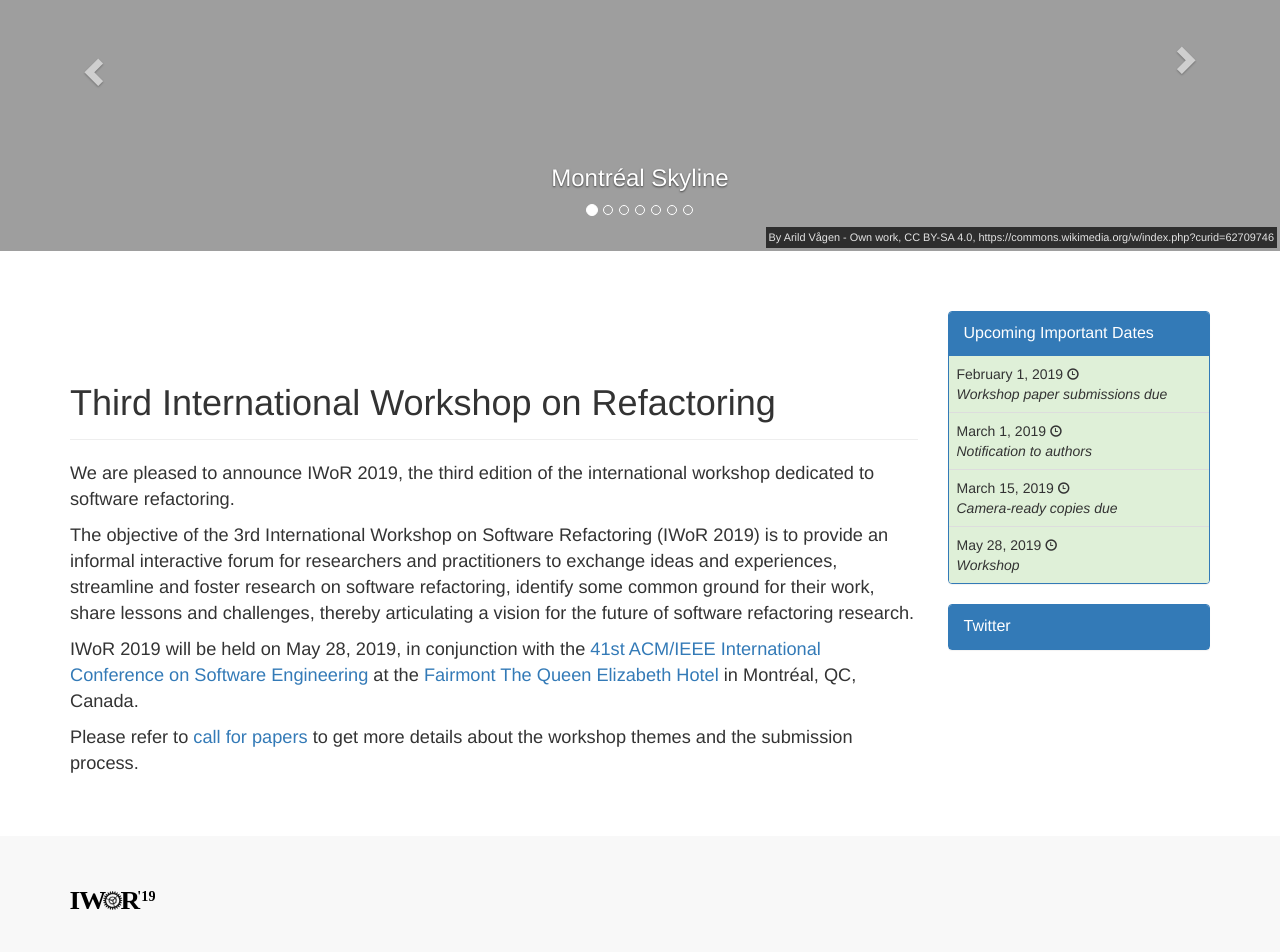
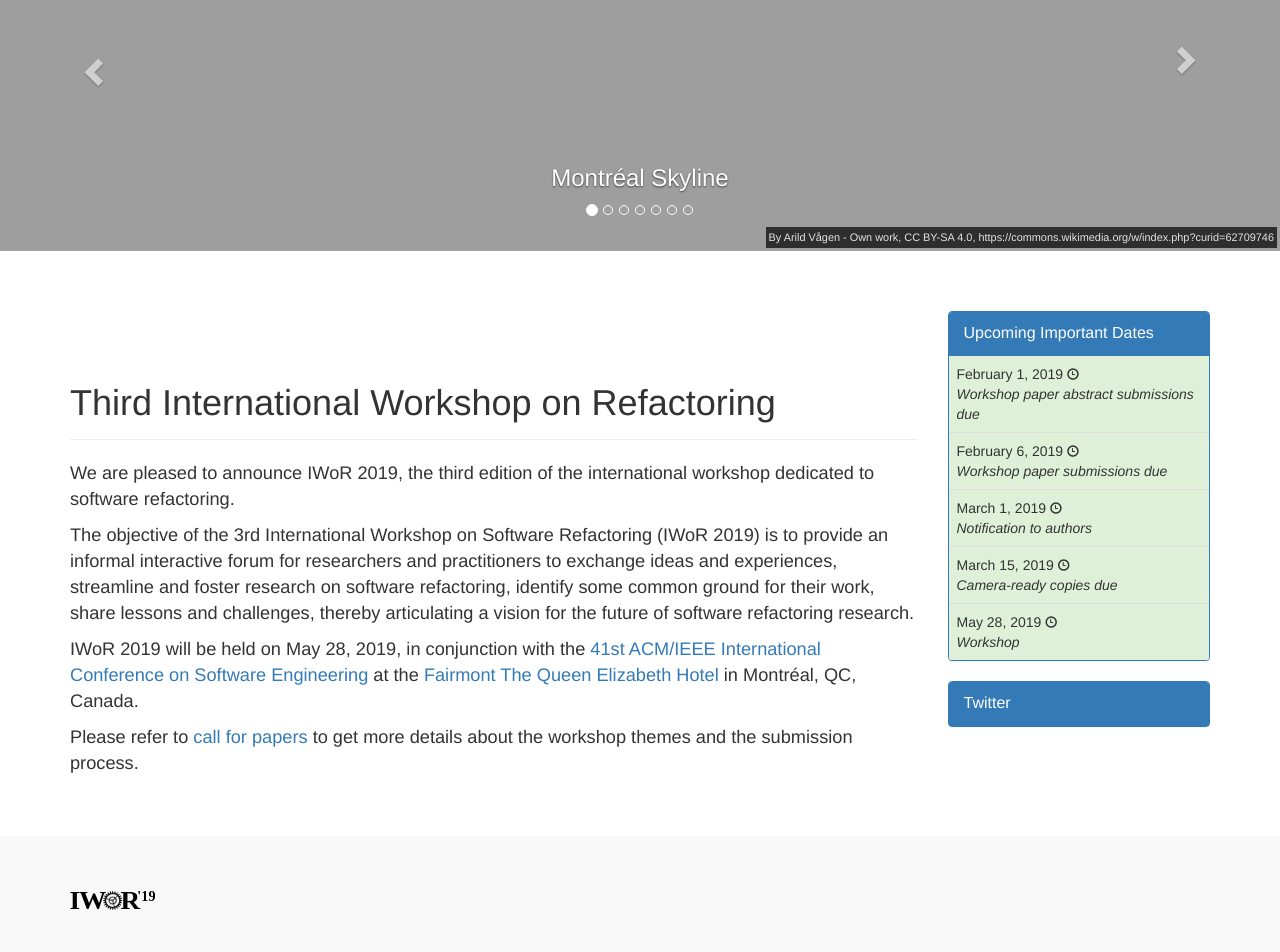
Before and after one commit to iwor/iwor2019, a Jekyll site: the page built from index.html, in a window 1280 px wide. Shown: the part 440-1392 px from the top of the page. Built offline with Jekyll 4.4.1, drawn with Linux system fonts in a browser that asks for light colours; comment, search, counter and statistics services are not loaded.

Commit message:
Updated important dates

```diff
--- a/_includes/sidebar.html
+++ b/_includes/sidebar.html
@@ -1,12 +1,16 @@
 <div class="panel panel-primary">
     <div class="panel-heading clearfix">
-        <div class="panel-title"><a href="https://2019.icse-conferences.org/dates" class="navigate">Upcoming
-                Important Dates</a></div>
+        <div class="panel-title">Upcoming Important Dates</div>
     </div>
     <table class="table table-hover important-dates-in-sidebar">
         <tbody>
             <tr class="clickable-row text-success">
                 <td>February 1, 2019 <span title="" data-original-title="Timezone: AoE (UTC-12h)"><small><span
+                                class="glyphicon glyphicon-time"></span></small></span><br />
+                                <em>Workshop paper abstract submissions due</em> </td>
+            </tr>
+            <tr class="clickable-row text-success">
+                <td>February 6, 2019 <span title="" data-original-title="Timezone: AoE (UTC-12h)"><small><span
                                 class="glyphicon glyphicon-time"></span></small></span><br />
                                 <em>Workshop paper submissions due</em> </td>
             </tr>
```
